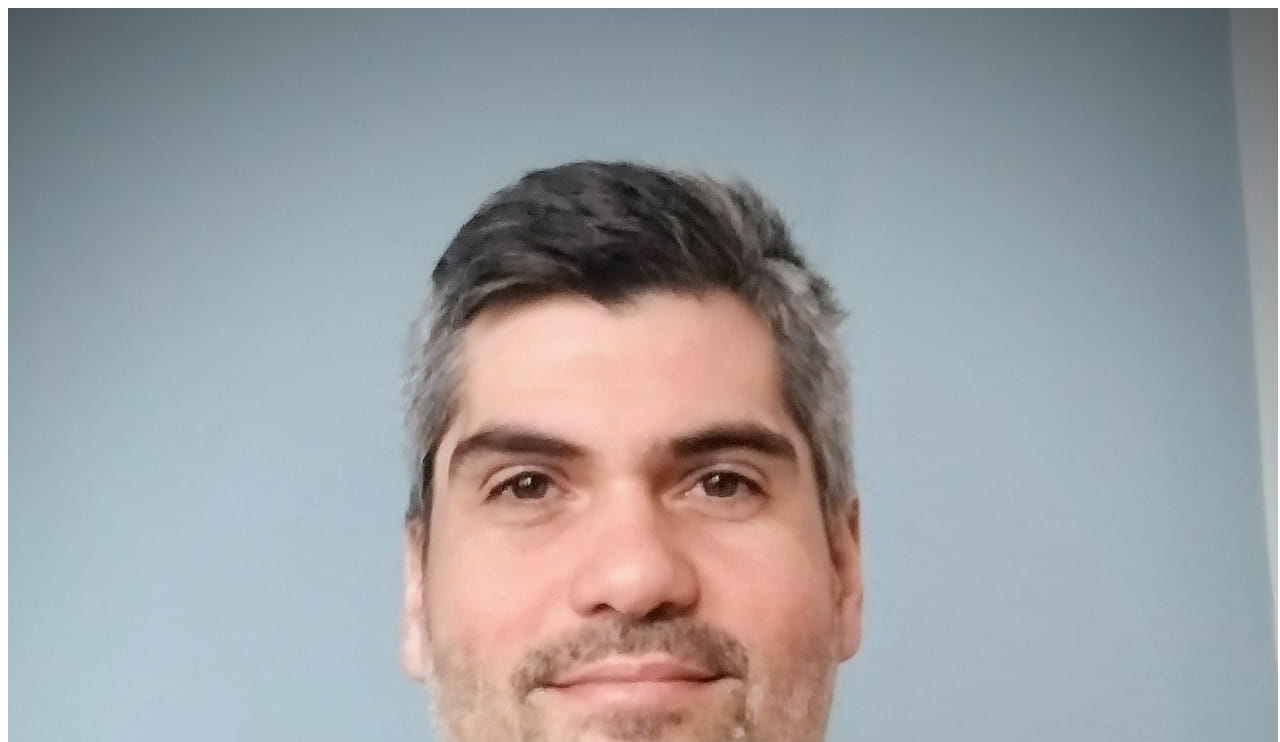
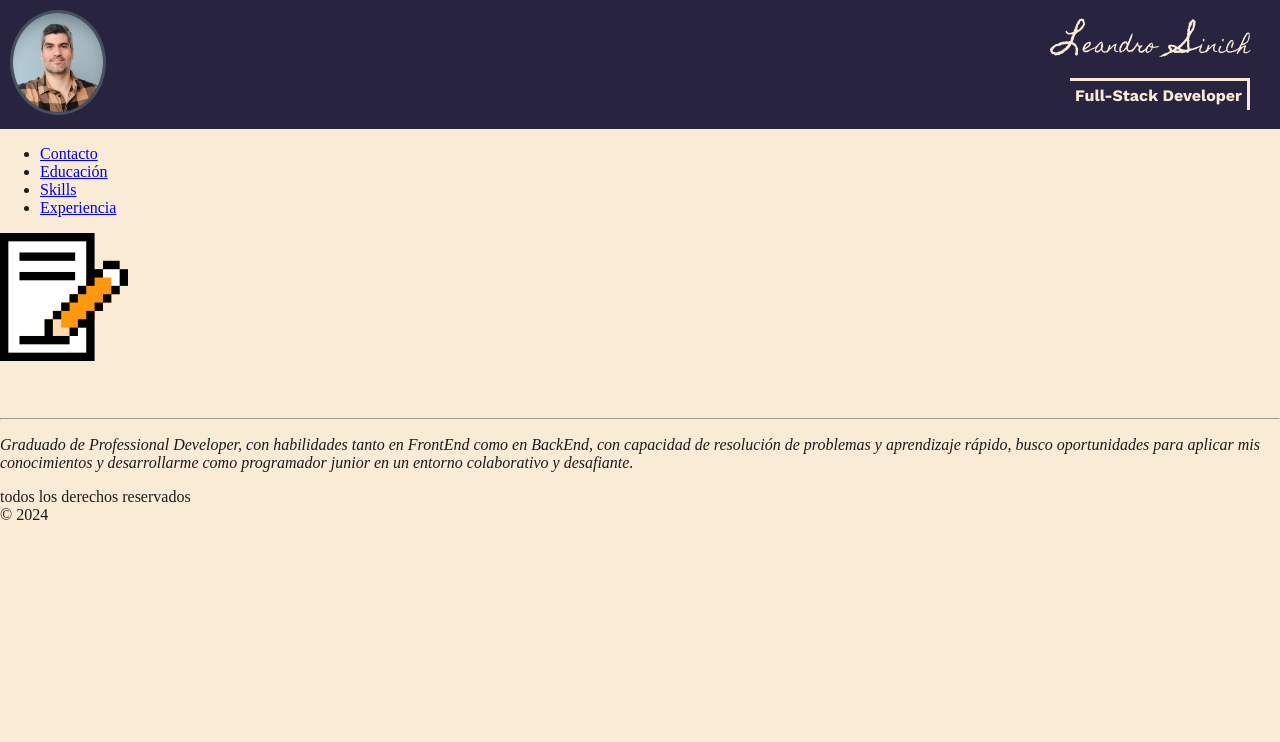
Before and after one commit to LeandroSinich/CV-estilizado, a plain HTML site: page index.html in a window 1280 px wide. Shown: the top 742 px of the page. Drawn offline with nearby package versions, Linux system fonts and the light colour scheme.

Commit message:
header estilizado

```diff
--- a/index.html
+++ b/index.html
@@ -6,23 +6,32 @@
     <meta name="viewport" content="width=device-width, initial-scale=1.0">
     <title>CV-Leandro Sinich</title>
     <link rel="shortcut icon" href="ico.png" type="image/x-icon">
-
+    <link rel="stylesheet" href="/style/index.css">
+    <link rel="preconnect" href="https://fonts.googleapis.com">
+    <link rel="preconnect" href="https://fonts.gstatic.com" crossorigin>
+    <link href="https://fonts.googleapis.com/css2?family=Homemade+Apple&display=swap" rel="stylesheet">
+    <link rel="preconnect" href="https://fonts.googleapis.com">
+    <link rel="preconnect" href="https://fonts.gstatic.com" crossorigin>
+    <link href="https://fonts.googleapis.com/css2?family=Homemade+Apple&family=Work+Sans:ital,wght@0,100..900;1,100..900&display=swap" rel="stylesheet">
 </head>
 
 <body>
     <header>
-        <a href="/index.html"><img class="image2" src="/assets/img/foto.jpeg" alt="foto-perfil"></a>
-
         <div class="container">
-            <h1><em>Leandro</em>  Sinich</h1>
-            <h2><strong>Full-Stack <em>Developer</em></h2>
+            <a href="/index.html"><img class="avatar" src="/assets/img/foto.jpeg" alt="foto-perfil" width="90px"></a>
+            <div class="container2">
+                <h1 class="homemade">Leandro <span class="mayus">S</span>inich</h1>
+                <h3 class="work-sans">Full-Stack Developer</h3>
+            </div>
+        </div>
+        <nav>
             <ul>
                 <li><a href="/contacto.html" class="nav">Contacto</a> </li>
                 <li><a href="/educacion.html" class="nav">Educación</a> </li>
                 <li><a href="/skills.html" class="nav">Skills</a> </li>
                 <li><a href="/experiencia.html" class="nav">Experiencia</a></li>
             </ul>
-        </div>
+        </nav>
 
     </header>
     <div class="container2">
@@ -32,16 +41,17 @@
             <img src="/assets/img/note.png" alt="icono-note" id="icon">
             <h3>SOBRE MI</h3>
             <hr>
-            <p><i>Graduado de Professional Developer, con habilidades tanto en FrontEnd como en BackEnd, con capacidad de
-                resolución de problemas y aprendizaje rápido, busco oportunidades para aplicar mis conocimientos y
-                desarrollarme como programador junior en un entorno colaborativo y desafiante.</i></p>
+            <p><i>Graduado de Professional Developer, con habilidades tanto en FrontEnd como en BackEnd, con capacidad
+                    de
+                    resolución de problemas y aprendizaje rápido, busco oportunidades para aplicar mis conocimientos y
+                    desarrollarme como programador junior en un entorno colaborativo y desafiante.</i></p>
         </article>
     </div>
 
 
     <footer class="footer">
         todos los derechos reservados <br> &copy; 2024
-        <audio src="/assets/audio/gativideo.mp3" autoplay></audio>
+        <audio src="/assets/audio/gativideo.mp3" autoplay muted></audio>
     </footer>
 
 </body>
--- /dev/null
+++ b/style/index.css
@@ -0,0 +1,57 @@
+body{
+    background-color: antiquewhite;
+    color: rgb(27, 27, 27);
+    margin: 0;
+}
+.container{
+    display: flex;
+    justify-content: space-between;
+    padding: 10px;
+    background-color: rgb(40, 36, 63);
+}
+.avatar{
+    border: 3px solid rgb(68, 81, 94);
+    border-radius: 100%;
+}
+h1, h3{
+    margin: 0px 0px 0px 25px;
+    color: antiquewhite;
+    margin: 10px 20px 0px 30px
+}
+h3{
+    border:  solid antiquewhite;
+    border-left: 0px;
+    border-bottom: 0px;
+    padding: 5px;
+
+
+}
+
+h1::first-letter{
+    font-size: 35px;
+}
+.mayus{
+    font-size: 35px;
+}
+.container2{
+    display: flex;
+    flex-direction: column;
+    justify-content: start;
+    align-items:flex-end ;
+
+}
+.homemade {
+    font-family: "Homemade Apple", cursive;
+    font-weight: 400;
+    font-style: normal;
+    font-size: 20px;
+    word-spacing: 0.7em;
+    line-height: 2em;
+    margin-top: 15px;
+  }
+.work-sans{
+    font-family: "Work Sans", sans-serif;
+    font-optical-sizing: auto;
+    font-size: 16px;
+    font-style: normal;
+  }
```
